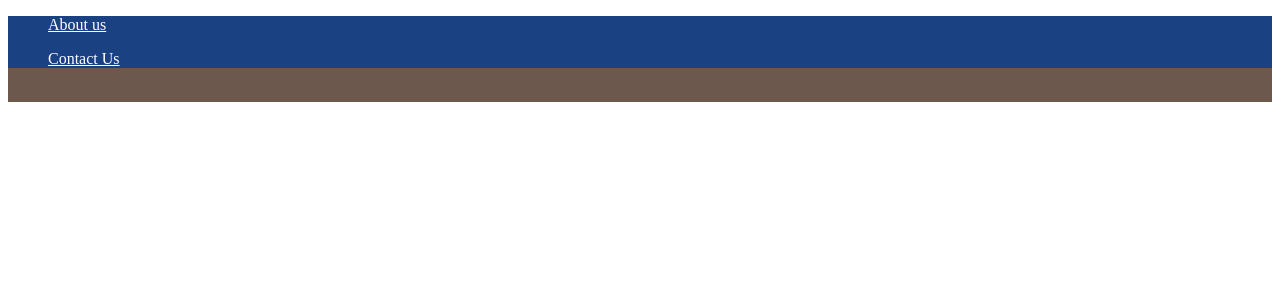
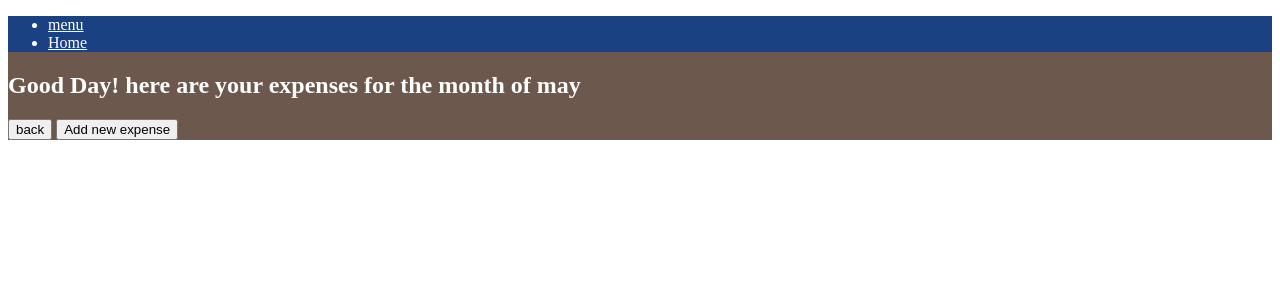
Before and after one commit to Jidraph1/ExpenseTracker, a Flask app: template app/templates/profile.html in a window 1280 px wide. Shown: the top 300 px of the page. Run offline with Flask 2, Linux system fonts and the light colour scheme; the template is opened without the code that fills it, so the values that code supplies are empty; parts of the project's set-up code (start-up, migrations or seed data) failed here and were passed over; some libraries are stand-ins or nearby versions.

Commit message:
add button

```diff
--- a/app/templates/profile.html
+++ b/app/templates/profile.html
@@ -5,7 +5,8 @@
     <meta http-equiv="X-UA-Compatible" content="IE=edge">
     <meta name="viewport" content="width=device-width, initial-scale=1.0">
     <title>profile page</title>
-    <link rel="stylesheet" href="profile.css">
+    <link rel="stylesheet" href="{{ url_for('static', filename='css/profile.css') }}">
+
 
 </head>
 <body>
@@ -13,13 +14,13 @@
 
     <div class="navbar-collapse " style="background-color:#1A4182; color: white;" id=" navbar ">
         <ul class="nav navbar-nav navbar-right" style="background-color:#1A4182; color: white;">
-            <p>
-                <a style=" color:white; " class="nav-link " href="#"> About us</a>
-            </p>
+            <li>
+                <a style=" color:white; " class="nav-link " href="#"> menu</a>
+            </li>
 
-            <p class="nav-item ">
-                <a style=" color:white; " class="nav-link " href="#">Contact Us</a>
-            </p>
+            <li class="nav-item ">
+                <a style=" color:white; " class="nav-link " href="#">Home</a>
+            </li>
 
 
 
@@ -28,12 +29,22 @@
 
 
 </body>
-<div class="row">
-    <div class="col-md-32">
-      <img class="profile-pic"
-                src="{{ url_for('profile', filename='images/money.jpg')}}"
-                alt="">
-    </div>
+<div>
+    <style>
+        .real{
+            background-image: url('../static/images/money.jpg');
+            height: 500px;
+            align-items: center;
+        }
+    </style>
+    <div class="jumbotron jumbotron-fluid text-center">
+        <div class="container">
+          <h2 class="display-4"> Good Day! here are your expenses for the month of may</h2>
+          <a href="#"><button class="btn btn-primary">back</button></a>
+          <a href="#"><button class="btn btn-primary">Add new expense</button></a>
+
+        </div>
+      </div>
 
 
 </html>
```
